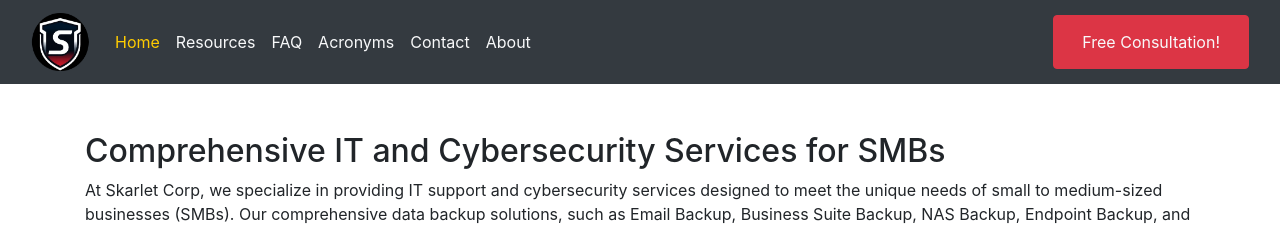
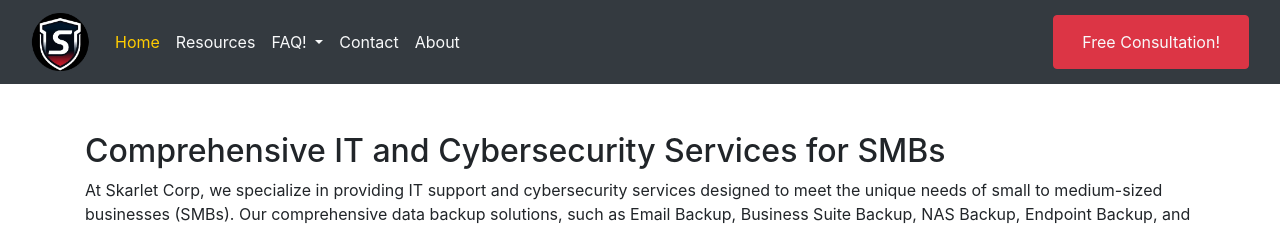
Before and after one commit to SkarletTeam/skarlet, a Jekyll site: the page built from index.md, in a window 1280 px wide. Shown: the top 226 px of the page. Built offline with Jekyll 4.4.1, drawn with Linux system fonts in a browser that asks for light colours.

Commit message:
Update nav.html

```diff
--- a/_includes/nav.html
+++ b/_includes/nav.html
@@ -12,9 +12,18 @@
 	  <li class="nav-item"> <a class="nav-link active" aria-current="page" href="/index"> Home </a> </li>
 	  <li class="nav-item"> <a class="nav-link" href="/resources"> Resources </a> </li>
       <!-- <li class="nav-item"> <a class="nav-link" href="/blog"> Blog </a> </li> -->
-	  <li class="nav-item"> <a class="nav-link" href="/faq"> FAQ </a> </li>
-	  <li class="nav-item"> <a class="nav-link" href="/acronyms"> Acronyms </a></li>
-      <li class="nav-item"> <a class="nav-link" href="/contact"> Contact </a> </li>
+      <li class="nav-item dropdown">
+        <a class="nav-link dropdown-toggle" href="#" role="button" data-bs-toggle="dropdown" aria-expanded="false">
+          FAQ!
+        </a>
+        <ul class="dropdown-menu">
+          <li> <a class="dropdown-item" href="/faq"> FAQ </a> </li>
+          <li> <a class="dropdown-item" href="/acronyms"> Acronyms </a> </li>
+          <li><hr class="dropdown-divider"></li>
+          <li><a class="dropdown-item" href="#">Something else here</a></li>
+        </ul>
+      </li>
+	  <li class="nav-item"> <a class="nav-link" href="/contact"> Contact </a> </li>
       <li class="nav-item"> <a class="nav-link" href="/about"> About </a> </li>
 	 </ul>
 
```
